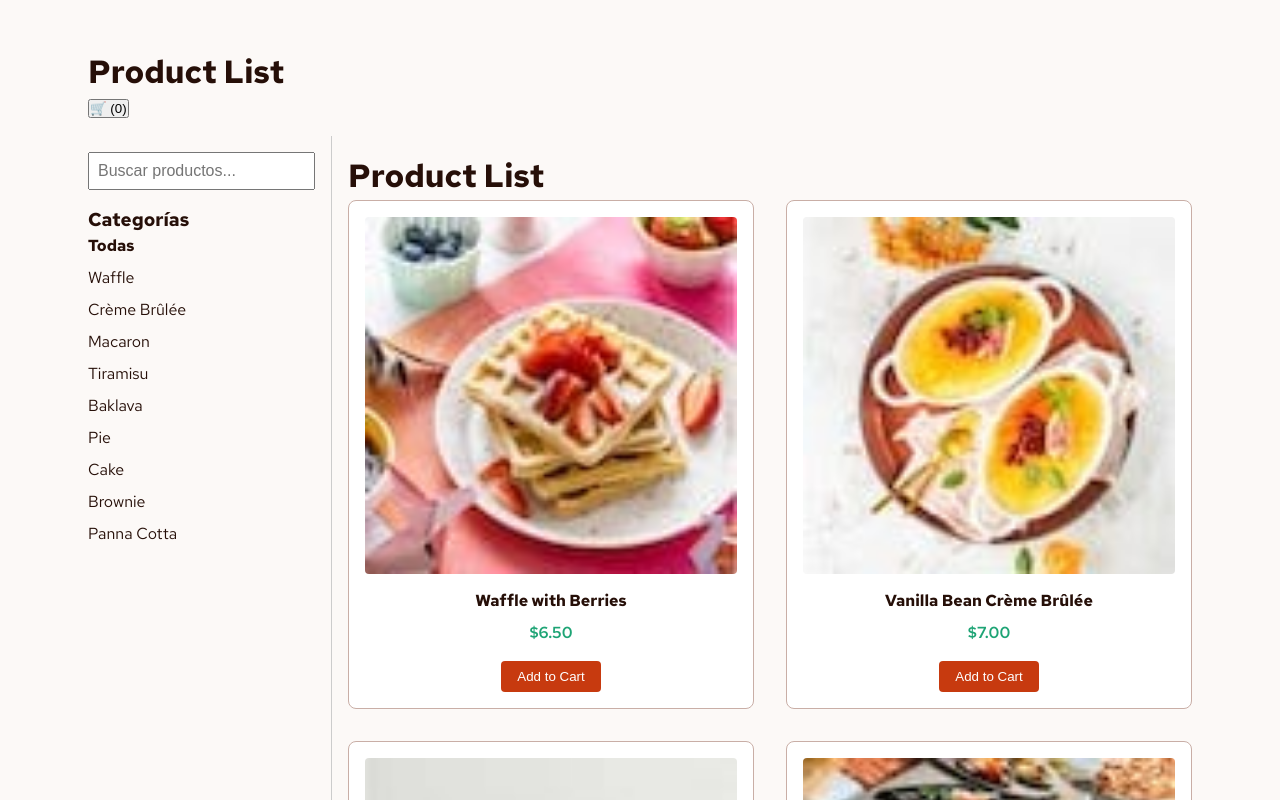
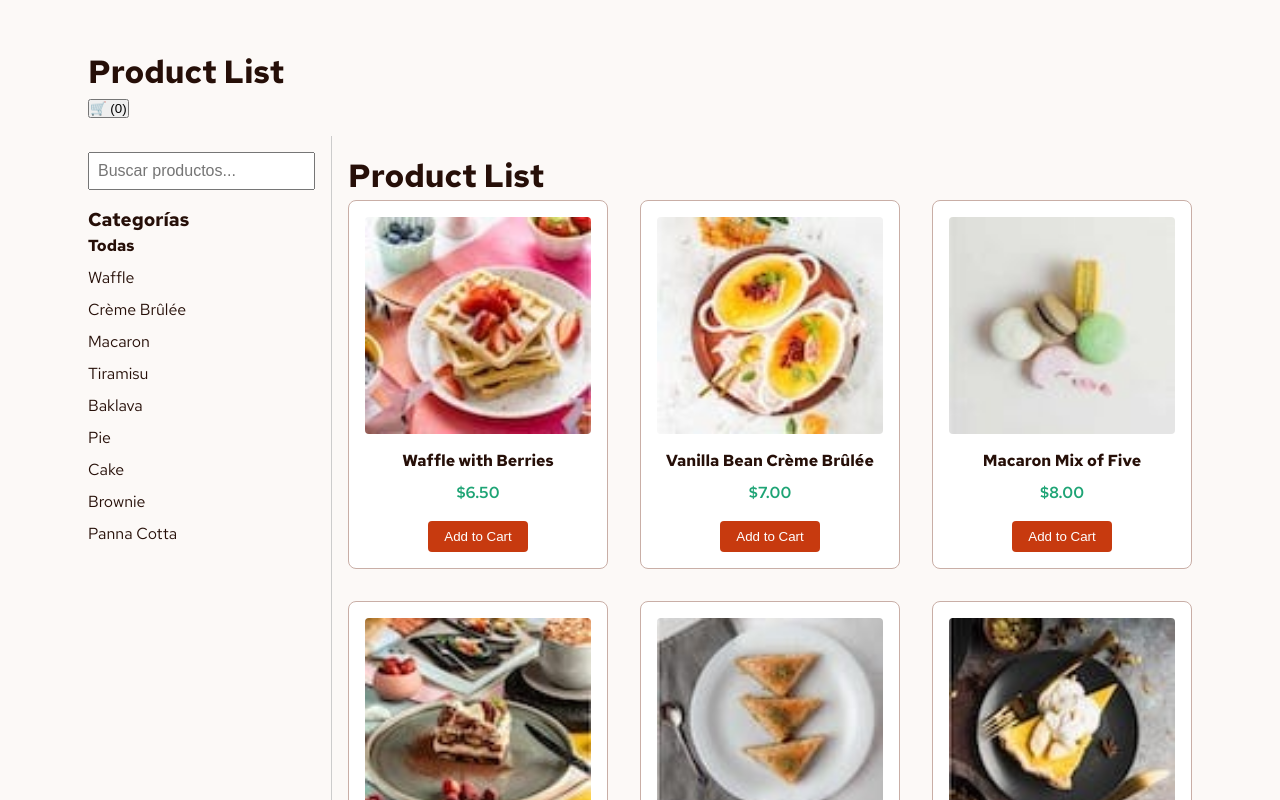
Before and after one commit to anatmb/frontendmentorcar, a React (Vite) app: page / in a window 1280 px wide. Shown: the top 800 px of the page. Built offline with nearby package versions, Linux system fonts and the light colour scheme.

Commit message:
Colocando tres columna en los productos

```diff
--- a/src/App.css
+++ b/src/App.css
@@ -1,6 +1,7 @@
 /* h1, h2 {
   font-weight: 700;
 }
+
 
 h3, h4 {
   font-weight: 600;
@@ -18,6 +19,6 @@
 
 .product-grid {
   display: grid;
-  grid-template-columns: repeat(auto-fit, minmax(280px, 1fr));
+  grid-template-columns: repeat(auto-fit, minmax(200px, 1fr));
   gap: 2rem;
 }
--- a/src/App.jsx
+++ b/src/App.jsx
@@ -58,6 +58,9 @@
             {filteredProducts.length === 0 && <p>No hay productos.</p>}
           </div>
         </main>
+
+
+
       </div>
     </div>
 
```
